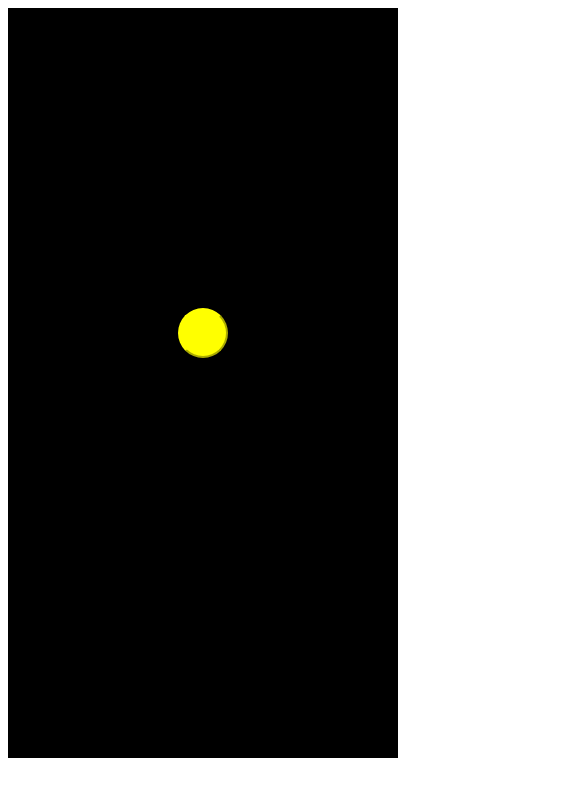
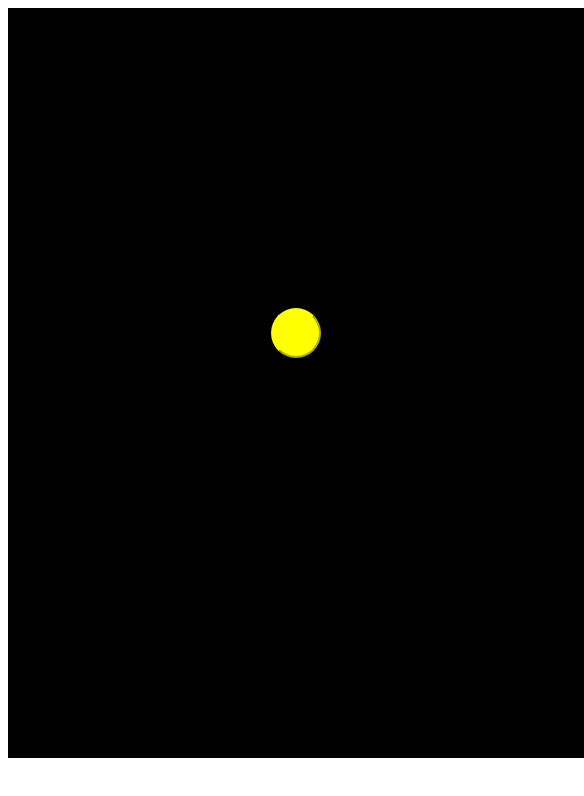
Before and after one commit to ProgroNick/stupid_game, a plain HTML site: page index.html in a window 390 px wide. Shown: the whole page, 584 px wide, since content can reach past the window. Drawn offline with Linux system fonts and the light colour scheme.

Commit message:
Update main.css
tried to creat mobile version

```diff
--- a/main.css
+++ b/main.css
@@ -18,6 +18,33 @@ button{
   border-color: yellow;
 }
 
-body{
-  width: 100%;
+@media screen and (max-width: 1200px){
+  body{
+    width: 1200px;
+    height: 100%;
+  }
 }
+
+
+@media screen and (max-width: 998px){
+  body{
+    width: 998px;
+    height: 100%;
+  }
+}
+
+
+@media screen and (max-width: 768px){
+  body{
+    width: 768px;
+    height: 100%;
+  }
+}
+
+
+@media screen and (max-width: 576px){
+  body{
+    width: 576px;
+    height: 100%;
+  }
+}
```
